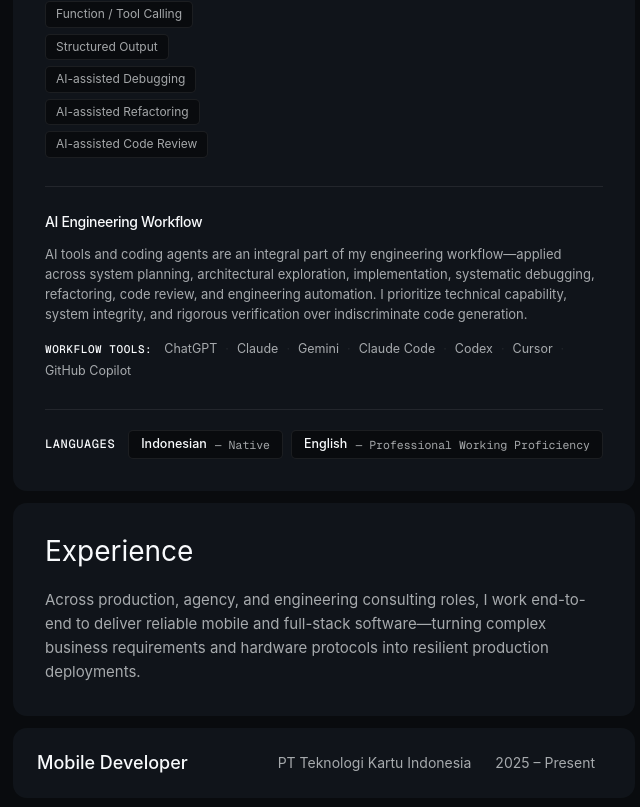
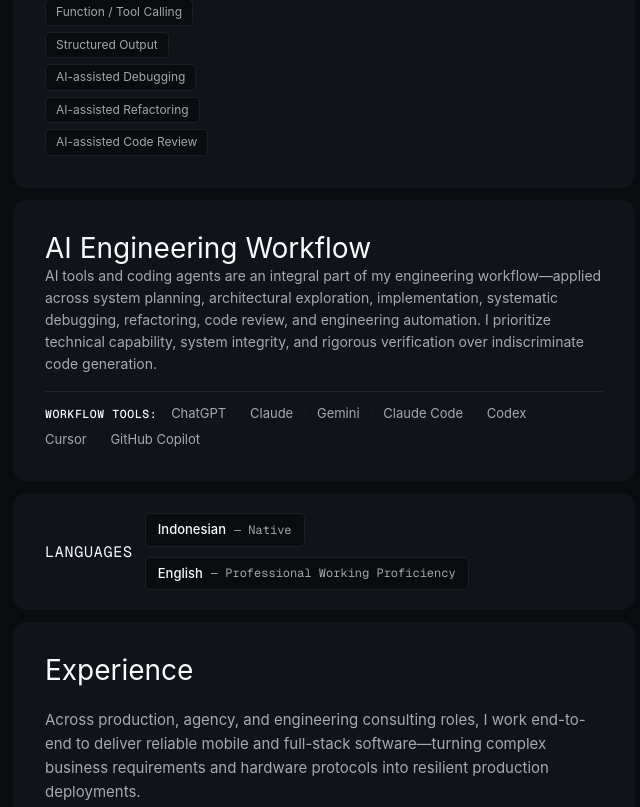
Before and after one commit to rikoarik/my-portfolio-v4, a Next.js app: page /about in a window 1280 px wide. Shown: the part 1601-2408 px from the top of the page, without its empty margins (633-1273 px from the left). Built offline with nearby package versions, Linux system fonts and the light colour scheme; a web font is replaced by a local one.

Commit message:
fix(about): restore dedicated Languages and AI workflow sections per specification

```diff
--- a/src/app/(public)/about/page.tsx
+++ b/src/app/(public)/about/page.tsx
@@ -367,13 +367,12 @@
           </div>
         </section>
 
-        {/* 3. TECHNICAL CAPABILITIES, AI WORKFLOW & LANGUAGES */}
-        <section className="about-card space-y-7" aria-labelledby="tech-capabilities-heading">
-          <div>
+        {/* 3. TECH STACK: Grouped Technology Presentation */}
+        <section className="about-card space-y-5" aria-labelledby="tech-capabilities-heading">
           <h2 id="tech-capabilities-heading">Technical Capabilities</h2>
-            <div className="grid grid-cols-1 md:grid-cols-2 lg:grid-cols-3 gap-6 pt-3">
+          <div className="grid grid-cols-1 md:grid-cols-2 lg:grid-cols-3 gap-6 pt-1">
             {TECH_GROUPS.map((group) => (
-                <div key={group.category} className="space-y-2">
+              <div key={group.category} className="space-y-2.5">
                 <h3 className="text-[12px] font-mono uppercase tracking-wider text-[var(--text-primary)] font-medium">
                   {group.category}
                 </h3>
@@ -390,22 +389,21 @@
               </div>
             ))}
           </div>
-          </div>
+        </section>
 
-          {/* AI Engineering Workflow */}
-          <div className="pt-6 border-t border-[var(--surface-border)] space-y-3">
-            <h3 className="text-[14px] font-medium text-[var(--text-primary)] tracking-tight">
-              AI Engineering Workflow
-            </h3>
-            <p className="text-[13px] leading-[20px] text-[var(--text-secondary)]">
+        {/* 4. AI TOOLS & WORKFLOW: Capability-First, Secondary Tools */}
+        <section className="about-card space-y-4" aria-labelledby="ai-workflow-heading">
+          <h2 id="ai-workflow-heading">AI Engineering Workflow</h2>
+          <div className="space-y-4">
+            <p className="text-[14px] leading-[22px] text-[var(--text-secondary)]">
               AI tools and coding agents are an integral part of my engineering workflow—applied across system planning, architectural exploration, implementation, systematic debugging, refactoring, code review, and engineering automation. I prioritize technical capability, system integrity, and rigorous verification over indiscriminate code generation.
             </p>
-            <div className="flex flex-wrap items-center gap-x-2 gap-y-1 text-[12.5px] pt-1">
-              <span className="text-[var(--text-primary)] font-medium font-mono text-[11px] uppercase tracking-wider mr-1">
+            <div className="pt-3 border-t border-[var(--surface-border)] flex flex-wrap items-center gap-x-2.5 gap-y-1.5 text-[13px]">
+              <span className="text-[var(--text-primary)] font-medium font-mono text-[11.5px] uppercase tracking-wider mr-1">
                 Workflow Tools:
               </span>
               {AI_TOOLS.map((tool, idx) => (
-                <span key={tool} className="text-[var(--text-secondary)] flex items-center gap-2">
+                <span key={tool} className="text-[var(--text-secondary)] flex items-center gap-2.5">
                   <span>{tool}</span>
                   {idx < AI_TOOLS.length - 1 && (
                     <span className="text-[var(--surface-border)] select-none" aria-hidden="true">·</span>
@@ -414,20 +412,22 @@
               ))}
             </div>
           </div>
+        </section>
 
-          {/* Languages */}
-          <div className="pt-5 border-t border-[var(--surface-border)] flex flex-col sm:flex-row sm:items-center justify-between gap-3">
-            <h3 className="text-[12px] font-mono uppercase tracking-wider text-[var(--text-primary)] font-medium m-0">
+        {/* 5. LANGUAGES: Compact and Clean Dedicated Card */}
+        <section className="about-card !py-5" aria-labelledby="languages-heading">
+          <div className="flex flex-col sm:flex-row sm:items-center justify-between gap-3">
+            <h2 id="languages-heading" className="!text-[15px] font-medium text-[var(--text-primary)] font-mono uppercase tracking-wider">
               Languages
-            </h3>
-            <div className="flex flex-wrap gap-2">
+            </h2>
+            <div className="flex flex-wrap gap-2.5">
               {LANGUAGES.map((lang) => (
                 <div
                   key={lang.name}
-                  className="px-3 py-1 rounded-[5px] bg-[var(--page-background)] border border-[var(--surface-border)] text-[12.5px] flex items-center gap-2"
+                  className="px-3 py-1.5 rounded-[5px] bg-[var(--page-background)] border border-[var(--surface-border)] text-[13px] flex items-center gap-2"
                 >
                   <span className="font-medium text-[var(--text-primary)]">{lang.name}</span>
-                  <span className="text-[var(--text-secondary)] font-mono text-[11.5px]">
+                  <span className="text-[var(--text-secondary)] font-mono text-[12px]">
                     — {lang.proficiency}
                   </span>
                 </div>
@@ -436,7 +436,7 @@
           </div>
         </section>
 
-        {/* 4. EXPERIENCE: Intro Card & Timeline Rows */}
+        {/* 6. EXPERIENCE: Intro Card & Timeline Rows */}
         <section className="about-card about-experience-intro">
           <h2>Experience</h2>
           <p>
@@ -465,7 +465,7 @@
           ))}
         </section>
 
-        {/* 5. RESUME: Download My CV Button */}
+        {/* 7. RESUME: Download My CV Button */}
         <a
           className="home-ending__cv about-cv"
           href={profile.resume_url || '/resume/Arik_Riko_Prasetya_Software_Engineer.pdf'}
```
Lines whose indentation alone changed are shown as unchanged.
